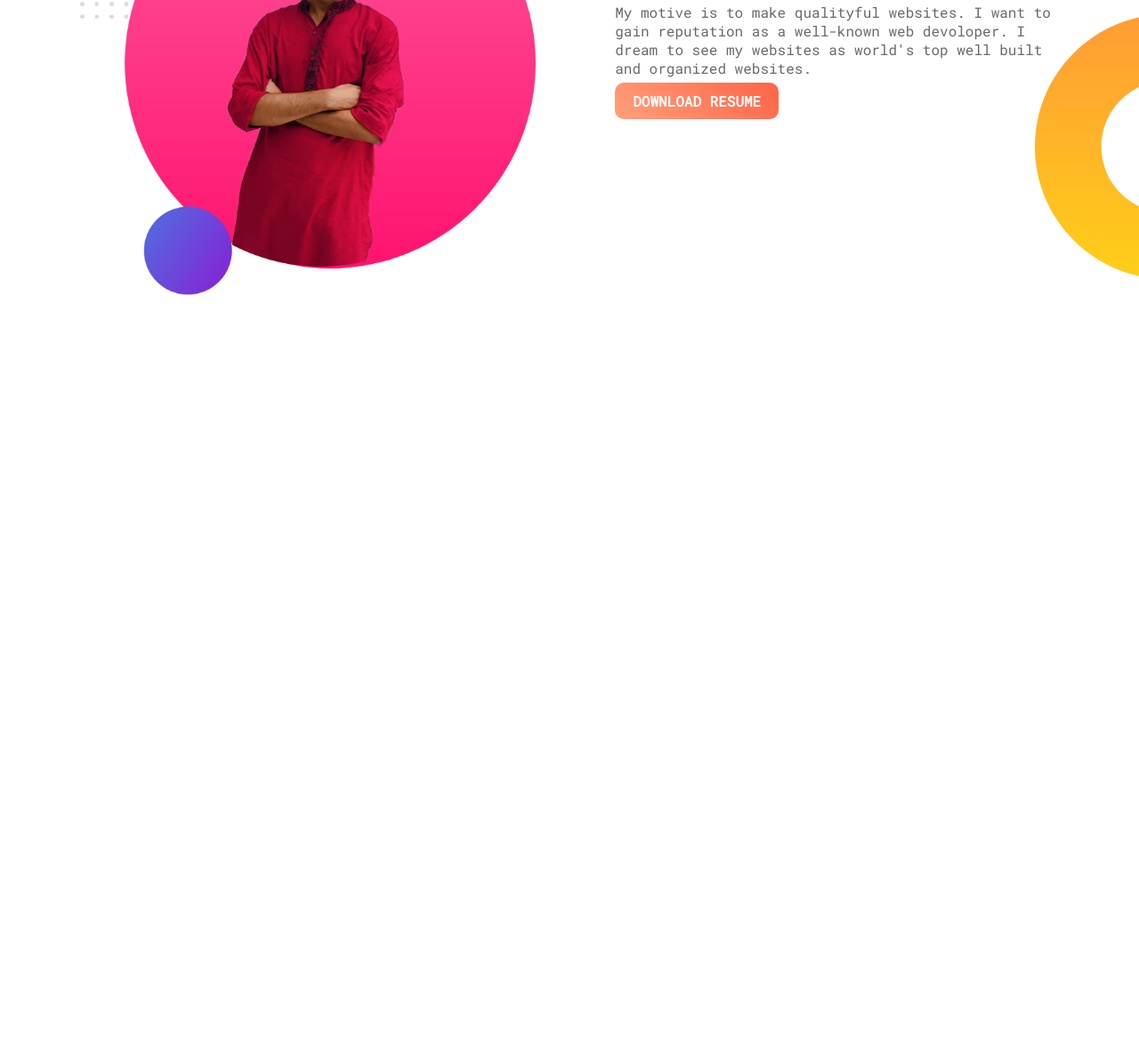
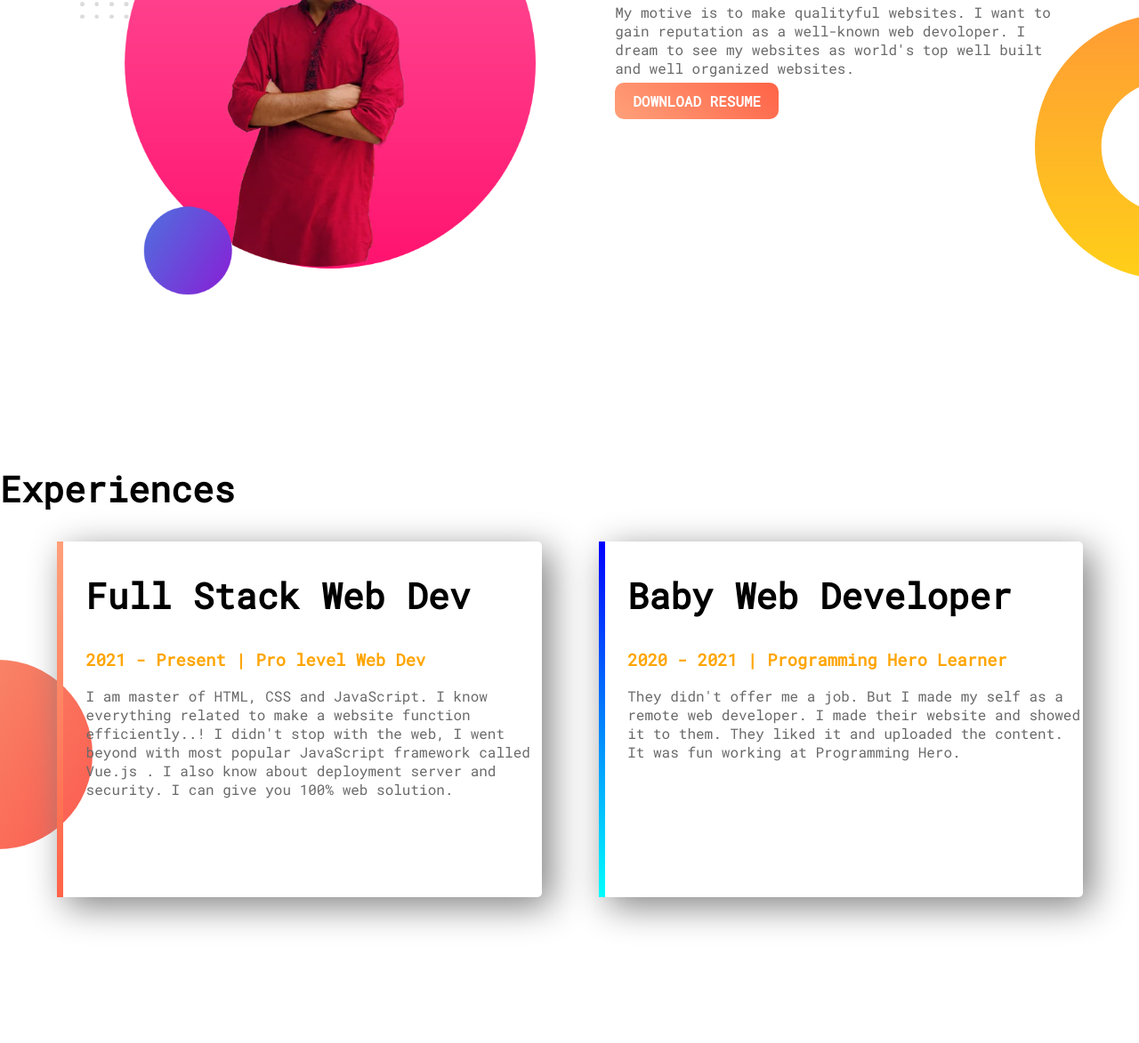
Before and after one commit to Ratul-netizen/Web-Portfolio, a plain HTML site: page index.html in a window 1280 px wide. Shown: the part 810-1983 px from the top of the page at 89% size. Before the commit the page ends 1300 px from the top, so only its background shows below. Drawn offline with Linux system fonts and the light colour scheme.

Commit message:
Final touch done

```diff
--- a/index.html
+++ b/index.html
@@ -13,7 +13,7 @@
    <section class="top-banner">
        <div class="half-width">
     <h1>Welcome To</h1>
-    <h1><span class="name-highlight">Ratul's</span> Website</h1>
+    <h1><span class="orange-highlight">Ratul's</span> Website</h1>
     <h3>Professional web dev</h3>
     <p>“A successful website does three things:
         It attracts the right kinds of visitors.
@@ -35,8 +35,21 @@
        <div class="half-width">
            <h2>Big Dream</h2>
            <h3>Become world's best developer</h3>
-           <p>My motive is to make qualityful websites. I want to gain reputation as a well-known web devoloper. I dream to see my websites as world's top well built and organized websites.</p>
+           <p>My motive is to make qualityful websites. I want to gain reputation as a well-known web devoloper. I dream to see my websites as world's top well built and well organized websites.</p>
            <a class="link-button" target ="_blank" href="https://github.com/Ratul-netizen">DOWNLOAD RESUME</a>
+       </div>
+   </section>
+   <section class="experience-area">
+       <h2 id="experience-shift">Experiences</h2>
+       <div id="full-stack" class="half-width single-experience">
+           <h2>Full Stack Web Dev</h2>
+           <h3 class="orange-highlight">2021 - Present | Pro level Web Dev</h3>
+           <p>I am master of HTML, CSS and JavaScript. I know everything related to make a website function efficiently..! I didn't stop with the web, I went beyond with most popular JavaScript framework called Vue.js . I also know about deployment server and security. I can give you 100% web solution.</p>
+       </div>
+       <div id="baby-web" class="half-width single-experience">
+           <h2>Baby Web Developer</h2>
+           <h3 class="orange-highlight">2020 - 2021 | Programming Hero Learner</h3>
+           <p>They didn't offer me a job. But I made my self as a remote web developer. I made their website and showed it to them. They liked it and uploaded the content. It was fun working at Programming Hero.</p>
        </div>
    </section>
 </body>
--- a/style.css
+++ b/style.css
@@ -11,7 +11,7 @@ h2{
 p{
     color:dimgray;
 }
-.name-highlight{
+.orange-highlight{
     color: orange;
 }
 .half-width{
@@ -44,3 +44,26 @@ section{
     background-repeat: no-repeat;
     background-position: right;
 }
+.single-experience{
+    box-shadow: 10px 10px 40px gray;
+    border-radius: 5px;
+    height: 80%;
+}
+.experience-area{
+    background-image: url("images/exp-bg.png");
+    background-repeat: no-repeat;
+    background-position: left;
+}
+#full-stack{
+    border-left: 7px solid;
+    border-image: linear-gradient(180deg, lightsalmon,tomato);
+    border-image-slice: 1;
+}
+#experience-shift{
+    padding: right 2%;
+}
+#baby-web{
+    border-left: 7px solid;
+    border-image: linear-gradient(180deg, blue,cyan);
+    border-image-slice: 1;
+}
```
